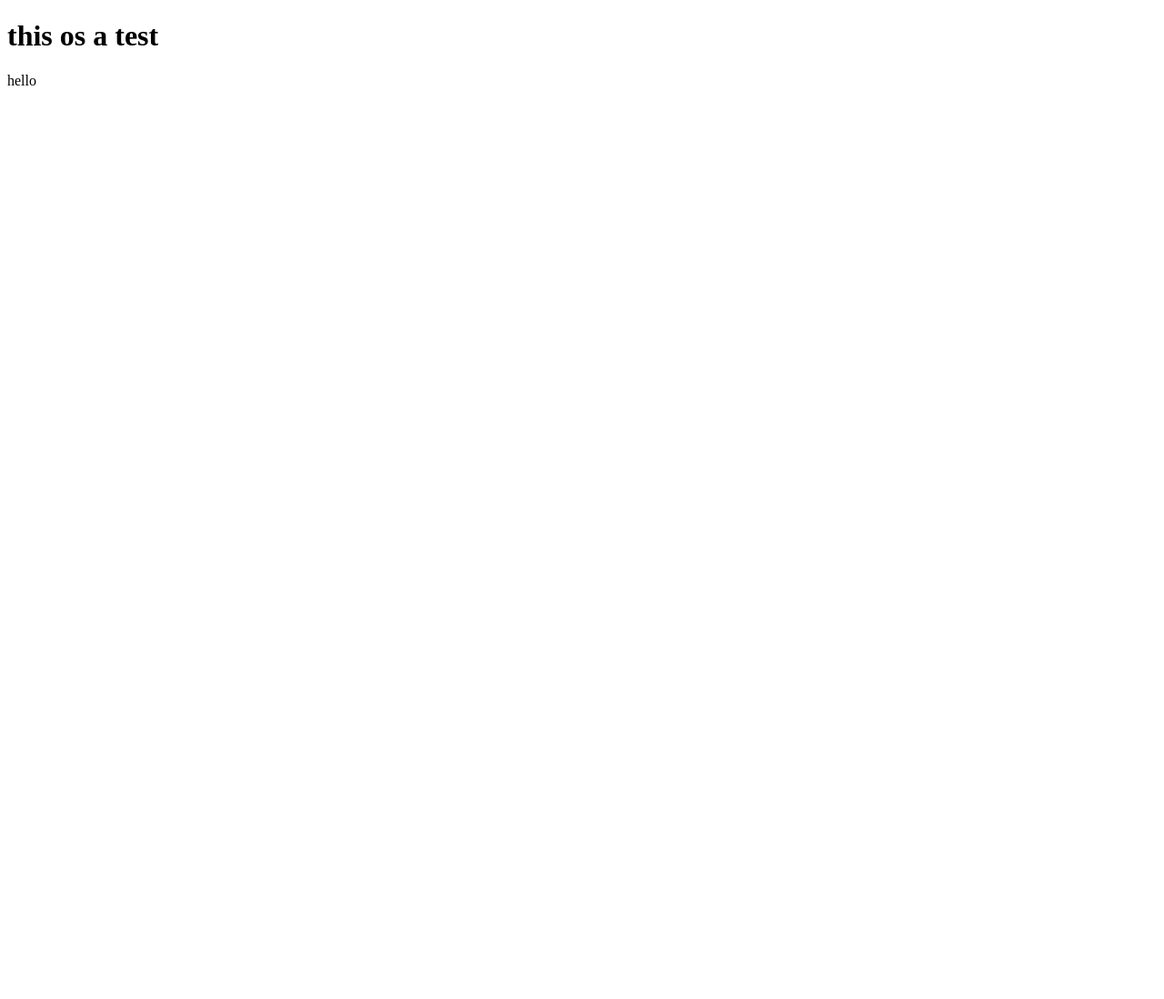
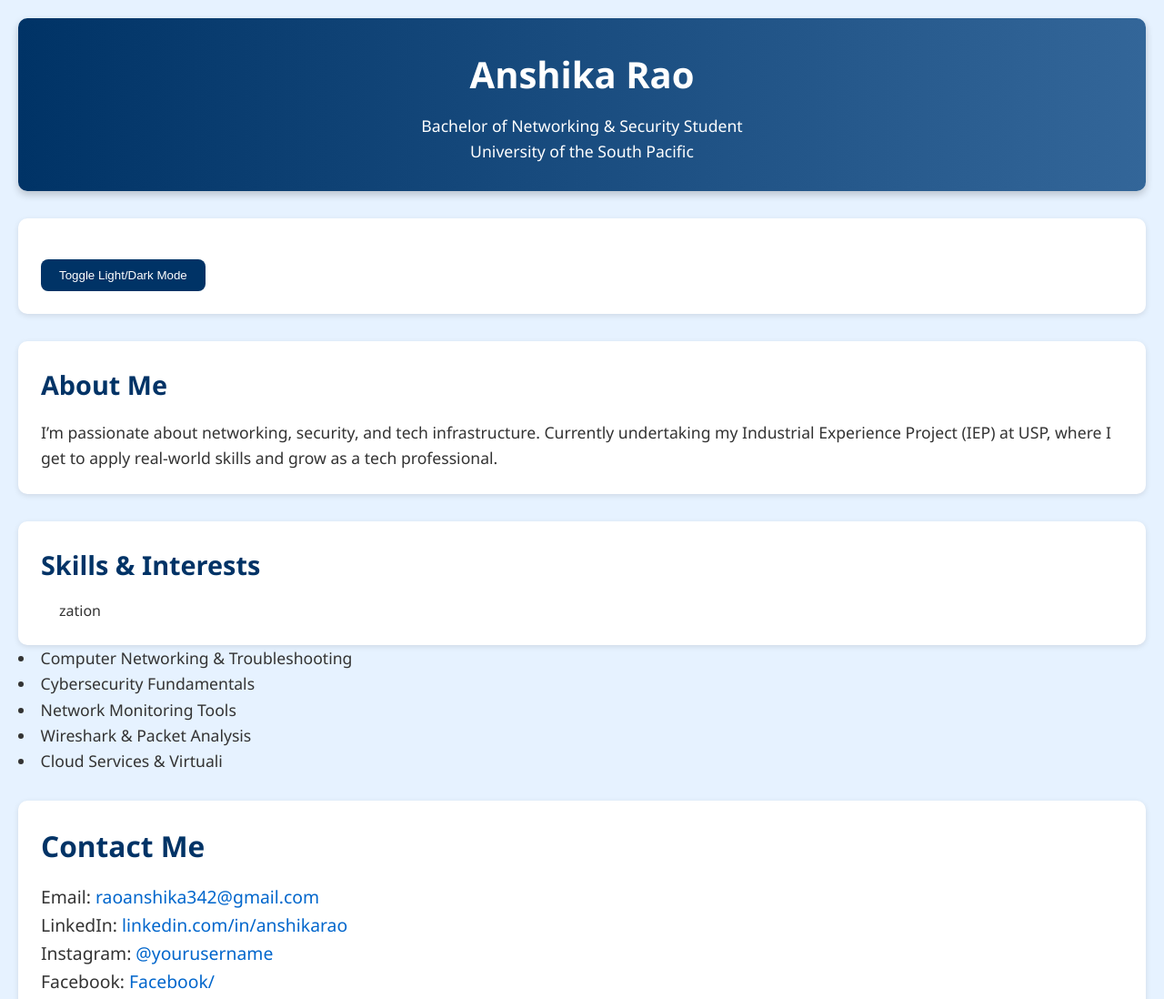
Before and after one commit to Anshika-2410/Anshika-2410.github.io, a plain HTML site: page index.html in a window 1280 px wide. Shown: the top 1098 px of the page at 91% size. Before the commit the page ends 800 px from the top, so only its background shows below. Drawn offline with Linux system fonts and the light colour scheme.

Commit message:
first update

```diff
--- a/index.html
+++ b/index.html
@@ -1,11 +1,237 @@
 <!DOCTYPE html>
 <html lang="en">
-    <head>
-        <meta charset="UTF-8">
-        <meta http-equiv="X-UA-Compatible" content="IE=edge">
-    </head>
-    <body>
-        <h1>this os a test</h1>
-        <p>hello</p>
+<head>
+  <meta charset="UTF-8" />
+  <meta name="viewport" content="width=device-width, initial-scale=1.0" />
+  <title>Anshika Rao Portfolio</title>
+  <style>
+     :root {
+    --bg-light: #e6f2ff;
+    --bg-dark: #1c1c1e;
+    --text-light: #333;
+    --text-dark: #f2f2f2;
+    --header-light: linear-gradient(90deg, #003366, #336699);
+    --header-dark: linear-gradient(90deg, #222, #555);
+  }
+
+  body {
+    font-family: 'Segoe UI', Tahoma, Geneva, Verdana, sans-serif;
+    background-color: var(--bg-light);
+    color: var(--text-light);
+    line-height: 1.6;
+    margin: 0;
+    padding: 20px;
+    transition: all 0.3s ease;
+  }
+
+  body.dark-mode {
+    background-color: var(--bg-dark);
+    color: var(--text-dark);
+  }
+
+  header {
+    background: var(--header-light);
+    color: white;
+    padding: 30px 20px;
+    border-radius: 10px;
+    text-align: center;
+    box-shadow: 0 4px 8px rgba(0,0,0,0.2);
+  }
+
+  body.dark-mode header {
+    background: var(--header-dark);
+  }
+
+  section {
+    background-color: white;
+    padding: 25px;
+    margin-top: 30px;
+    border-radius: 10px;
+    box-shadow: 0 2px 6px rgba(0,0,0,0.1);
+  }
+
+  body.dark-mode section {
+    background-color: #2a2a2a;
+    box-shadow: 0 2px 6px rgba(255,255,255,0.1);
+  }
+
+  h2 {
+    color: #003366;
+  }
+
+  body.dark-mode h2 {
+    color: #99ccff;
+  }
+
+  ul {
+    list-style-type: square;
+    margin-left: 20px;
+  }
+
+  p, li {
+    font-size: 1.1em;
+  }
+
+  #themeToggle {
+    cursor: pointer;
+    background-color: #003366;
+    color: white;
+    padding: 10px 20px;
+    margin-top: 20px;
+    border: none;
+    border-radius: 8px;
+    transition: background 0.3s;
+  }
+
+  #themeToggle:hover {
+    background-color: #0055aa;
+  }
+
+  @media (max-width: 768px) {
+    header h1 {
+      font-size: 2em;
+    }
+    h2 {
+      font-size: 1.5em;
+    }
+    section {
+      padding: 15px;
+    }
+  }
+    body {
+      font-family: Arial, sans-serif;
+      background-color: #f6f8fa;
+      margin: 0;
+      padding: 20px;
+    }
+    header {
+      background-color: #1f4e79;
+      color: white;
+      padding: 20px;
+      text-align: center;
+    }
+    section {
+      margin-top: 30px;
+    }
+    h2 {
+      color: #1f4e79;
+    }
+
+  * {
+    box-sizing: border-box;
+    margin: 0;
+    padding: 0;
+  }
+
+  body {
+    font-family: 'Segoe UI', Tahoma, Geneva, Verdana, sans-serif;
+    background-color: #e6f2ff;
+    color: #333;
+    line-height: 1.6;
+    padding: 20px;
+  }
+
+  header {
+    background: linear-gradient(90deg, #003366, #336699);
+    color: white;
+    padding: 30px 20px;
+    border-radius: 10px;
+    text-align: center;
+    box-shadow: 0 4px 8px rgba(0,0,0,0.2);
+  }
+
+  header h1 {
+    font-size: 2.5em;
+    margin-bottom: 10px;
+  }
+
+  section {
+    background-color: white;
+    padding: 25px;
+    margin-top: 30px;
+    border-radius: 10px;
+    box-shadow: 0 2px 6px rgba(0,0,0,0.1);
+    transition: transform 0.3s ease;
+  }
+
+  section:hover {
+    transform: scale(1.02);
+  }
+
+  h2 {
+    color: #003366;
+    margin-bottom: 15px;
+    font-size: 1.8em;
+  }
+
+  ul {
+    list-style-type: square;
+    margin-left: 20px;
+  }
+
+  p, li {
+    font-size: 1.1em;
+  }
+
+  a {
+    color: #0066cc;
+    text-decoration: none;
+  }
+
+  a:hover {
+    text-decoration: underline;
+  }
+
+
+  </style>
+
+</head>
+<body>
+  <header>
+
+    <h1>Anshika Rao</h1>
+    <p> Bachelor of Networking & Security Student</p>
+    <p>University of the South Pacific</p>
+  </header>
+
+  <section>
+   <button id="themeToggle">Toggle Light/Dark Mode</button>
+
+  </section>
+  <section>
+    <h2>About Me</h2>
+    <p>
+      I’m passionate about networking, security, and tech infrastructure. Currently undertaking my Industrial Experience Project (IEP) at USP, where I get to apply real-world skills and grow as a tech professional.
+    </p>
+  </section>
+
+  <section>
+    <h2>Skills & Interests</h2>
+    <ul>zation</li>
+    </ul>
+  </section>
+
+      <li>Computer Networking & Troubleshooting</li>
+      <li>Cybersecurity Fundamentals</li>
+      <li>Network Monitoring Tools</li>
+      <li>Wireshark & Packet Analysis</li>
+      <li>Cloud Services & Virtuali
+ <section>
+  <h2>Contact Me</h2>
+  <p>Email: <a href="mailto:raoanshika342@gmail.com">raoanshika342@gmail.com</a></p>
+  <p>LinkedIn: <a href="https://linkedin.com/in/anshikarao" target="_blank">linkedin.com/in/anshikarao</a></p>
+  <p>Instagram: <a href="https://instagram.com/yourusername" target="_blank">@yourusername</a></p>
+  <p>Facebook: <a href="https://www.facebook.com/share/19KEz1k9CW/" target="_blank">Facebook/</a></p>
+</section>
+
+
+
+  <script>
+  const toggleBtn = document.getElementById('themeToggle');
+  toggleBtn.addEventListener('click', () => {
+    document.body.classList.toggle('dark-mode');
+  });
+</script>
+
 </body>
 </html>
```
